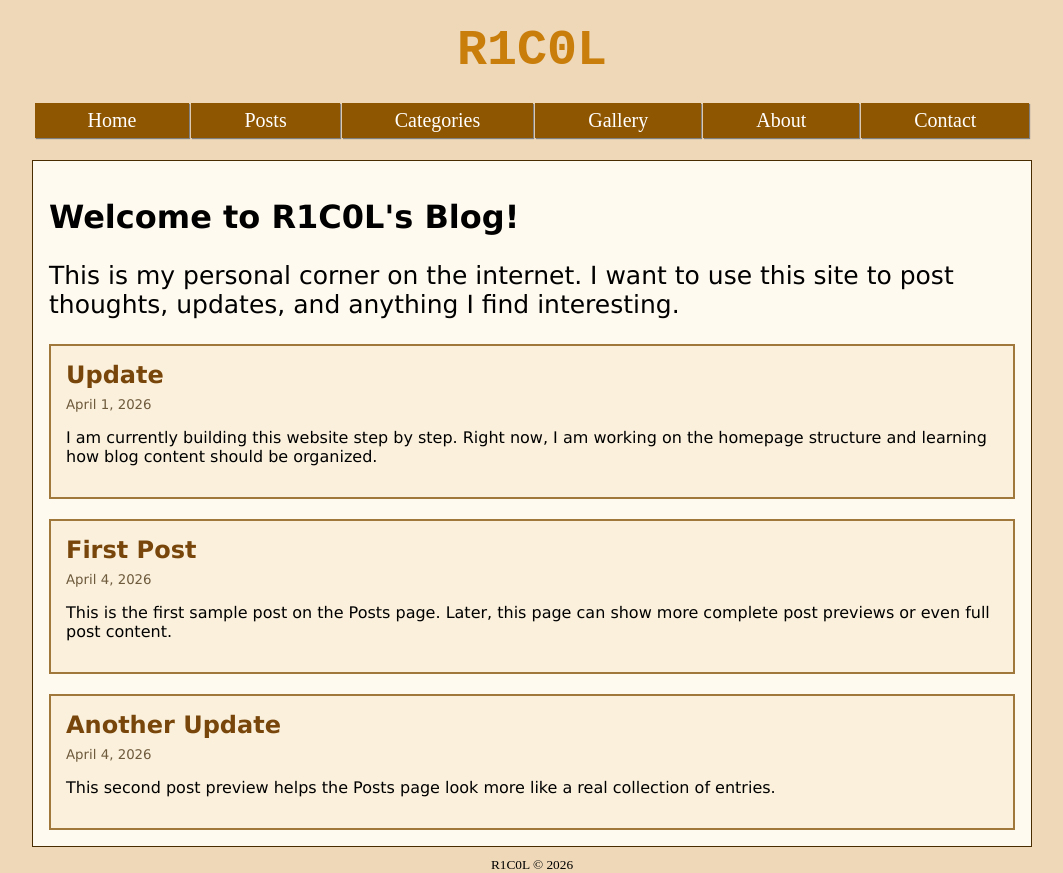
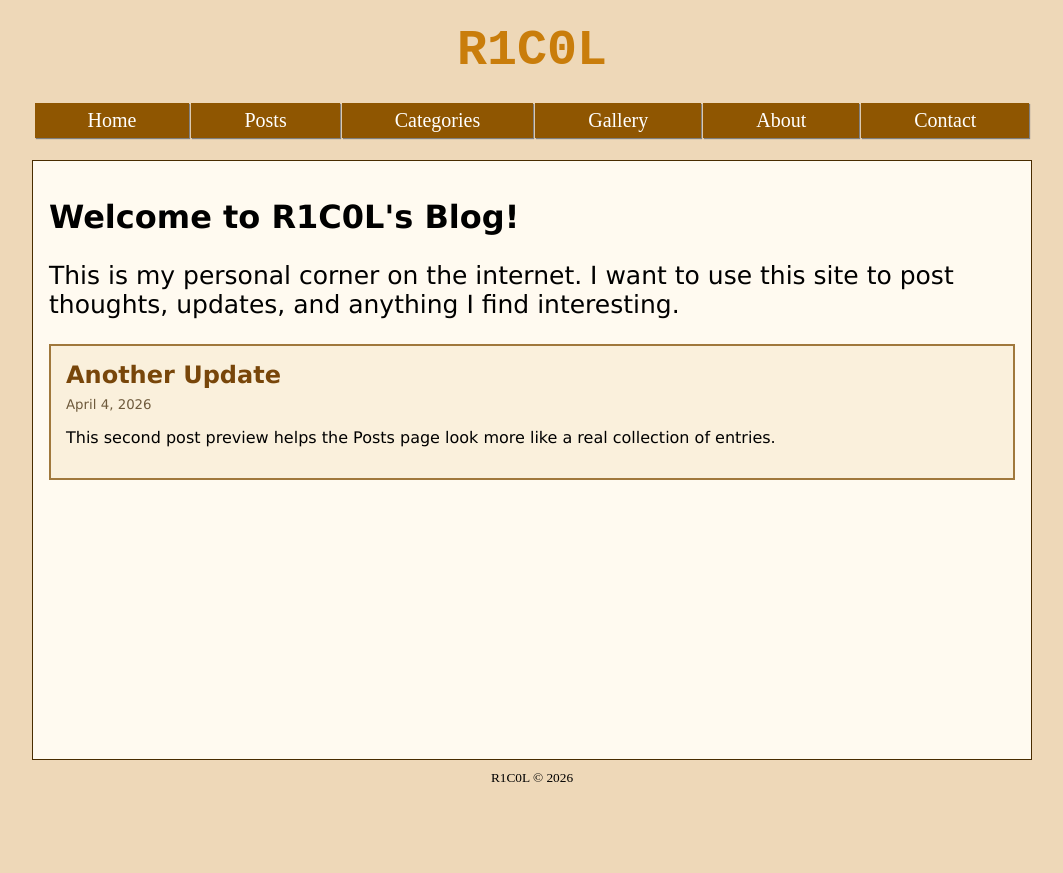
Before and after one commit to u26jl23/BLOG, a React (Vite) app: page / in a window 1280 px wide. Shown: the whole page, without its empty margins (108-1171 px from the left). After the commit the page ends 800 px from the top, so only its background shows below. Built offline with nearby package versions, Linux system fonts and the light colour scheme.

Commit message:
Show only latest post on home page

```diff
--- a/src/components/Main.jsx
+++ b/src/components/Main.jsx
@@ -9,7 +9,7 @@ export default function Main() {
           This is my personal corner on the internet. I want to use this site to post
           thoughts, updates, and anything I find interesting.
         </p>
-        {posts.map((post) => (
+        {posts.slice(0, 1).map((post) => (
           <article key={post.title}>
             <h2>{post.title}</h2>
             <small>{post.date}</small>
--- a/src/data/posts.js
+++ b/src/data/posts.js
@@ -1,9 +1,8 @@
 const posts = [
-
   {
-    title: "Update",
-    date: "April 1, 2026",
-    content: "I am currently building this website step by step. Right now, I am working on the homepage structure and learning how blog content should be organized."
+    title: "Another Update",
+    date: "April 4, 2026",
+    content: "This second post preview helps the Posts page look more like a real collection of entries."
   },
   {
     title: "First Post",
@@ -11,9 +10,9 @@ const posts = [
     content: "This is the first sample post on the Posts page. Later, this page can show more complete post previews or even full post content."
   },
   {
-    title: "Another Update",
-    date: "April 4, 2026",
-    content: "This second post preview helps the Posts page look more like a real collection of entries."
+    title: "Update",
+    date: "April 1, 2026",
+    content: "I am currently building this website step by step. Right now, I am working on the homepage structure and learning how blog content should be organized."
   }
 ]
 
```
